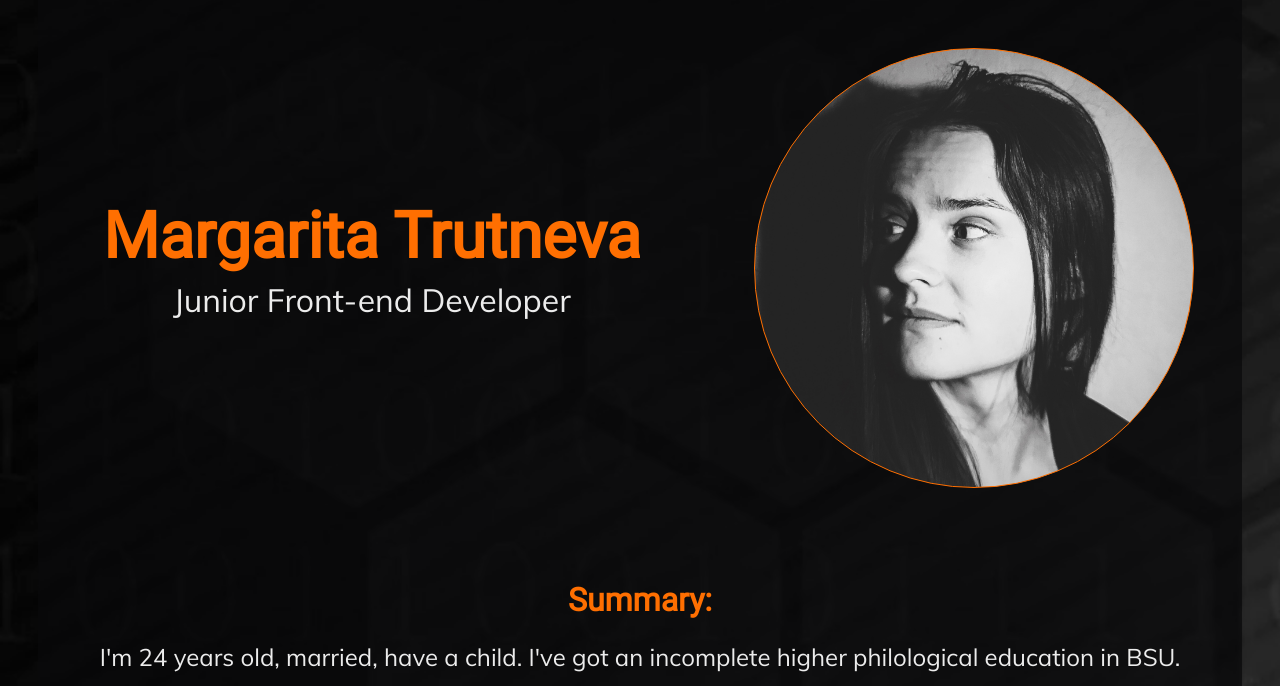
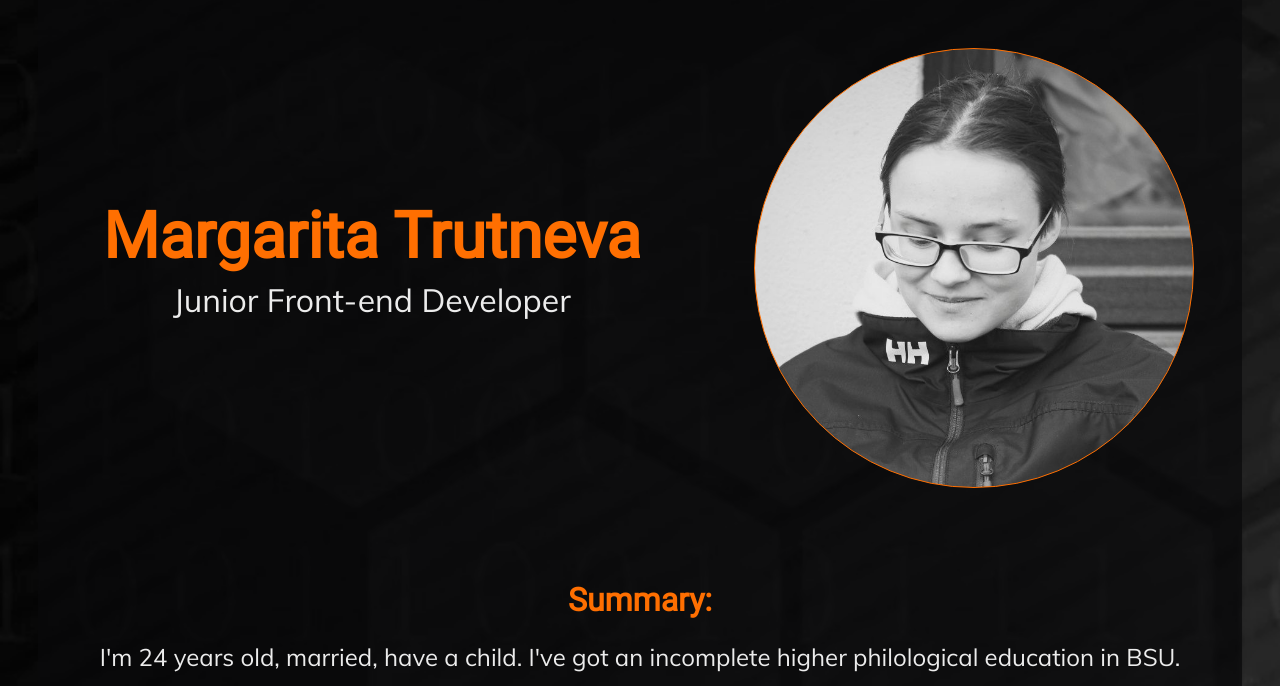
Before and after one commit to Grenzen/rsschool-2019Q1-cv, a PHP site: page / in a window 1280 px wide. Shown: the part 90-776 px from the top of the page. Run offline with PHP 8.4, Linux system fonts and the light colour scheme.

Commit message:
chore: reduced photo weight

```diff
--- a/cv-html/assets/stylesheets/about.css
+++ b/cv-html/assets/stylesheets/about.css
@@ -36,9 +36,9 @@
   min-width: 27.5rem;
   min-height: 27.5rem;
 
-  background-image: url('/cv-html/assets/foto/IMG_2467.JPG');
+  background-image: url('/cv-html/assets/foto/foto.jpg');
   background-size: cover;
-  background-position-x: center;
+  background-position: center 30%;
 
   border: 1px solid #ff6f01;
 }
```
Also changed, not shown: cv-html/assets/foto/foto.jpg (added).
